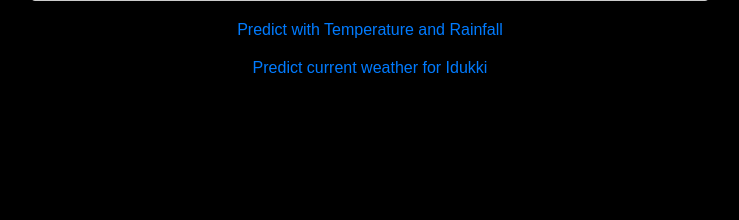
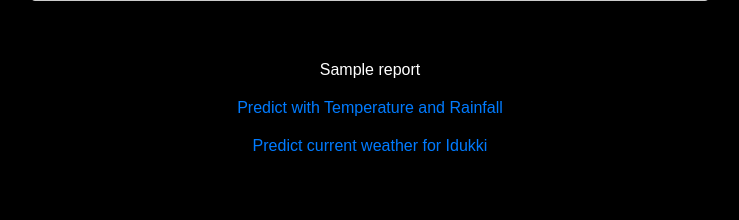
Before and after one commit to Top-100-Coders/Electro-Demand, a Flask app: template templates/index.html in a window 1280 px wide. Shown: the part 539-759 px from the top of the page, without its empty margins (270-1009 px from the left). Run offline with Flask 3, Linux system fonts and the light colour scheme; the template is opened without the code that fills it: most values are stand-ins (such as "Sample title", 1, 10 or a date in 2020); parts of the project's set-up code (start-up, migrations or seed data) failed here and were passed over; some web fonts are replaced.

Commit message:
Update index.html

```diff
--- a/templates/index.html
+++ b/templates/index.html
@@ -65,6 +65,10 @@
         </span>
     </div>
 </div>
+{% if report %}
+<h3>Generated Report:</h3>
+<p>{{ report }}</p>
+{% endif %}
 <style>
     .prediction-box {
         border: 1px solid #ccc;
```
